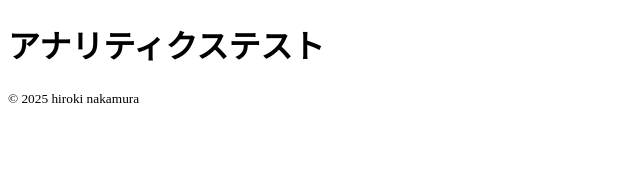
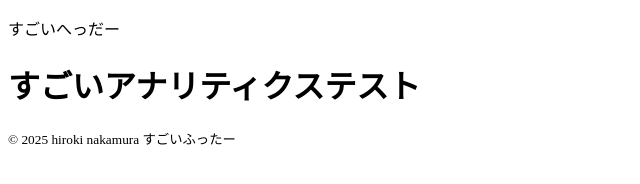
Before and after one commit to sironadesign/ga4test, a plain HTML site: page index.html in a window 1280 px wide. Shown: the whole page, without its empty margins (0-640 px from the left). Drawn offline with Linux system fonts and the light colour scheme.

Commit message:
Update index.html

```diff
--- a/index.html
+++ b/index.html
@@ -18,11 +18,12 @@
 
 <body>
   <header>
+    <p>すごいへっだー</p>
   </header>
-  <h1>アナリティクステスト</h1>
+  <h1>すごいアナリティクステスト</h1>
   <div></div>
   <footer>
-    <small>&copy; 2025 hiroki nakamura</small>
+    <small>&copy; 2025 hiroki nakamura すごいふったー</small>
   </footer>
 </body>
 
```
